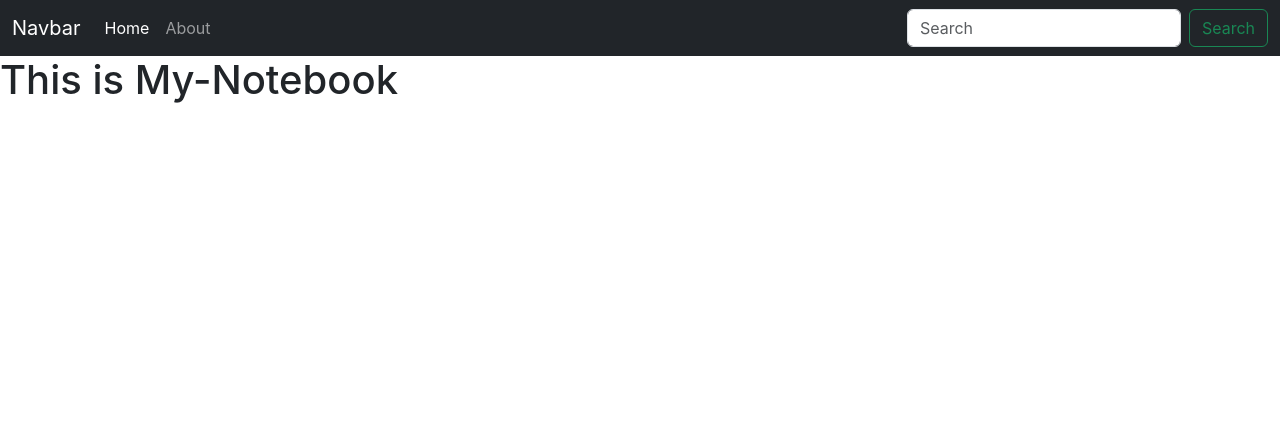
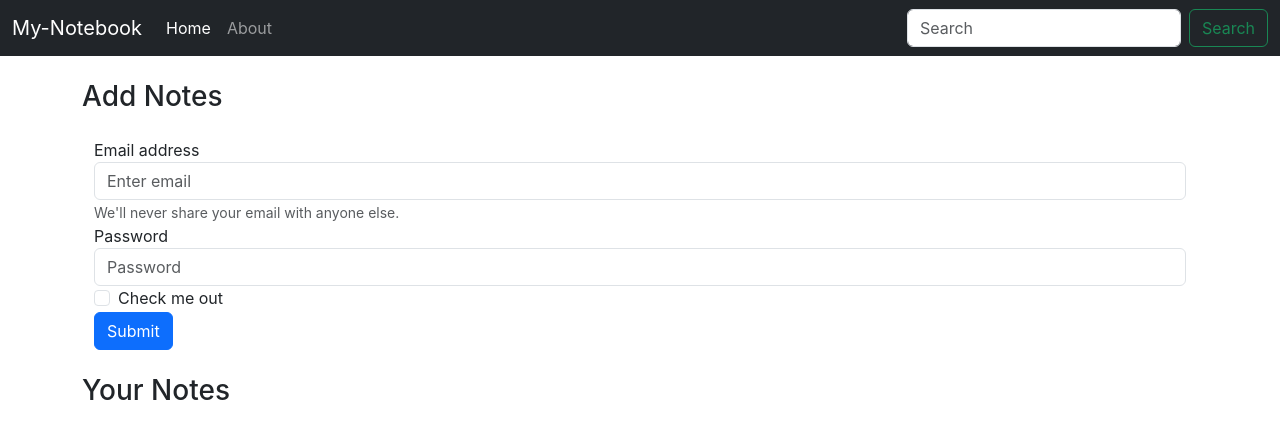
Before and after one commit to dev-ishaan/MERN-project, a React (Create React App) app in the folder my-notebook/: page / in a window 1280 px wide. Shown: the top 438 px of the page. Built offline with nearby package versions, Linux system fonts and the light colour scheme.

Commit message:
Using useLocation hook to change active buttons on navbar

```diff
--- a/my-notebook/src/App.js
+++ b/my-notebook/src/App.js
@@ -15,10 +15,12 @@
       <NoteState>
         <Router>
           <Navbar/>
+            <div className="container">
               <Routes>
-              <Route exact path="/" element={<Home />} />
-              <Route exact path="/about" element={<About/>}/>
-            </Routes>
+                <Route exact path="/" element={<Home />} />
+                <Route exact path="/about" element={<About/>}/>
+              </Routes>
+            </div>
         </Router>
       </NoteState>
     </>
--- a/my-notebook/src/components/About.js
+++ b/my-notebook/src/components/About.js
@@ -2,15 +2,18 @@
 import noteContext from '../context/notes/NoteContext'
 
 const About = () => {
-  const a = useContext(noteContext)
 
-  useEffect(() => {
-    a.update()
-    // eslint-disable-next-line
-  }, []);
+  // const a = useContext(noteContext)
+
+  // useEffect(() => {
+  //   a.update()
+  //   // eslint-disable-next-line
+  // }, []);
+
   return (
     <div>
-      This is about {a.state.name} and she is in class {a.state.class}
+      {/* This is about {a.state.name} and she is in class {a.state.class} */}
+      This is about page
     </div>
   )
 }
--- a/my-notebook/src/components/Home.js
+++ b/my-notebook/src/components/Home.js
@@ -3,7 +3,26 @@
 const Home = () => {
   return (
     <div>
-      <h1>This is My-Notebook</h1>
+      <h3 className='my-4'>Add Notes</h3>
+      <div className="container">
+      <form className='my-4'>
+          <div className="form-group">
+            <label for="exampleInputEmail1">Email address</label>
+            <input type="email" className="form-control" id="exampleInputEmail1" aria-describedby="emailHelp" placeholder="Enter email"/>
+            <small id="emailHelp" className="form-text text-muted">We'll never share your email with anyone else.</small>
+          </div>
+          <div className="form-group">
+            <label for="exampleInputPassword1">Password</label>
+            <input type="password" className="form-control" id="exampleInputPassword1" placeholder="Password"/>
+          </div>
+          <div className="form-check">
+            <input type="checkbox" className="form-check-input" id="exampleCheck1"/>
+            <label className="form-check-label" for="exampleCheck1">Check me out</label>
+          </div>
+          <button type="submit" className="btn btn-primary">Submit</button>
+      </form>
+      </div>
+      <h3 className='my-4'>Your Notes</h3>
     </div>
   )
 }
--- a/my-notebook/src/components/Navbar.js
+++ b/my-notebook/src/components/Navbar.js
@@ -1,21 +1,29 @@
-import React from 'react'
-import { Link } from "react-router-dom";
+import React, {useEffect} from 'react'
+import { Link, useLocation} from "react-router-dom";
 
 const Navbar = () => {
+
+  let location = useLocation();
+
+  useEffect(() => {
+    console.log(location.pathname)
+  }, [location]);
+
   return (
           <nav className="navbar navbar-expand-lg navbar-dark bg-dark">
         <div className="container-fluid">
-          <Link className="navbar-brand" to="/">Navbar</Link>
+          <Link className="navbar-brand" to="/">My-Notebook</Link>
           <button className="navbar-toggler" type="button" data-bs-toggle="collapse" data-bs-target="#navbarSupportedContent" aria-controls="navbarSupportedContent" aria-expanded="false" aria-label="Toggle navigation">
             <span className="navbar-toggler-icon"></span>
           </button>
           <div className="collapse navbar-collapse" id="navbarSupportedContent">
             <ul className="navbar-nav me-auto mb-2 mb-lg-0">
               <li className="nav-item">
-                <Link className="nav-link active" aria-current="page" to="/">Home</Link>
+                <Link className={`nav-link ${location.pathname === "/" ? "active" : ""}`} aria-current="page" to="/">Home</Link>
+
               </li>
               <li className="nav-item">
-                <Link className="nav-link" to="/about">About</Link>
+                <Link className={`nav-link ${location.pathname === "/about" ? "active" : ""}`} to="/about">About</Link>
               </li>
             </ul>
             <form className="d-flex" role="search">
--- a/my-notebook/src/context/notes/NoteState.js
+++ b/my-notebook/src/context/notes/NoteState.js
@@ -3,22 +3,23 @@
 
 const NoteState = (props) =>{
 
-    const s1 = {
-        "name": "Harshita",
-        "class": "10 B"
-    }
+    // const s1 = {
+    //     "name": "Harshita",
+    //     "class": "10 B"
+    // }
 
-    const [state, setState] = useState(s1)
-    const update = () =>{
-        setTimeout(() => {
-            setState({
-                "name": "Ishaan",
-                "class": "12 B"
-            })
-        }, 1000);
-    }
+    // const [state, setState] = useState(s1)
+    // const update = () =>{
+    //     setTimeout(() => {
+    //         setState({
+    //             "name": "Ishaan",
+    //             "class": "12 B"
+    //         })
+    //     }, 1000);
+    // }
     return(
-        <noteContext.Provider value={{state, update}}>
+        // <noteContext.Provider value={{state, update}}>
+        <noteContext.Provider value={{}}>
             {props.children}
         </noteContext.Provider>
     )
```
Also changed, not shown: 1 other file (tests, documents, lock files or other folders).
